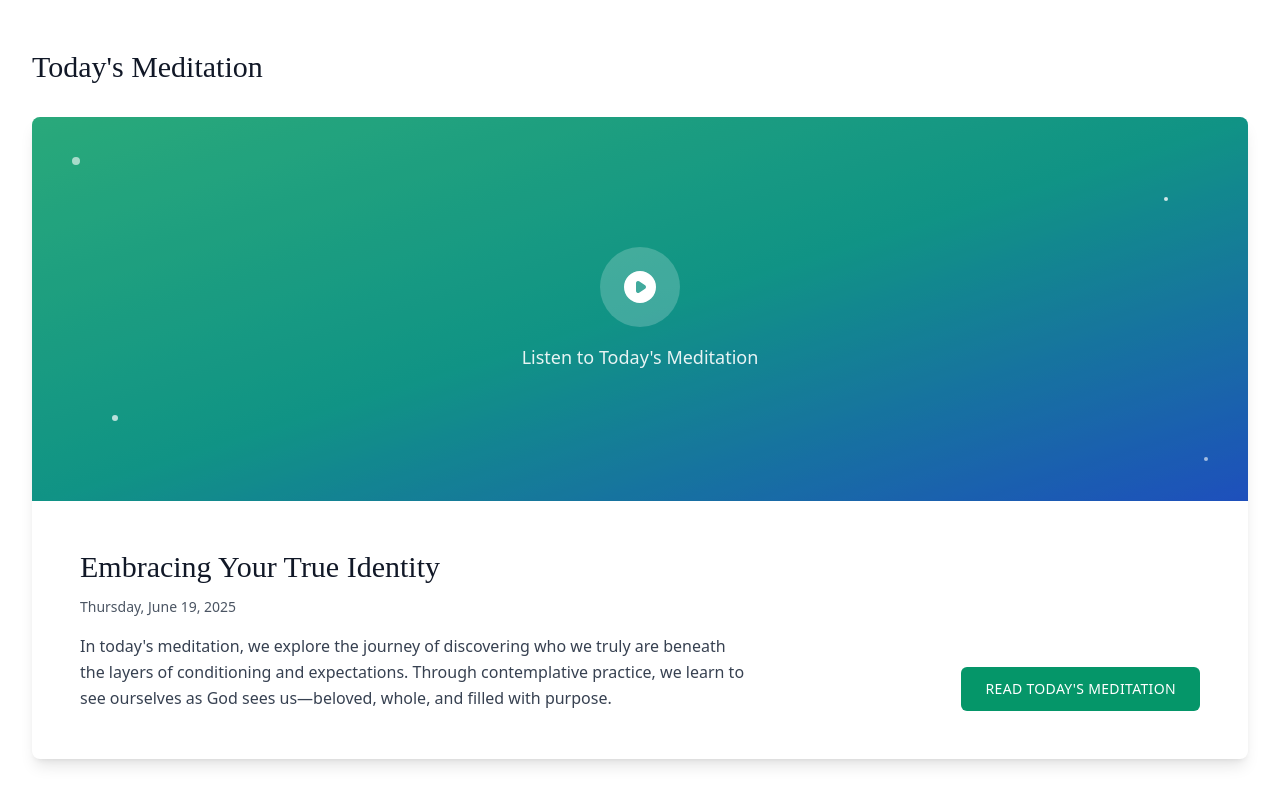
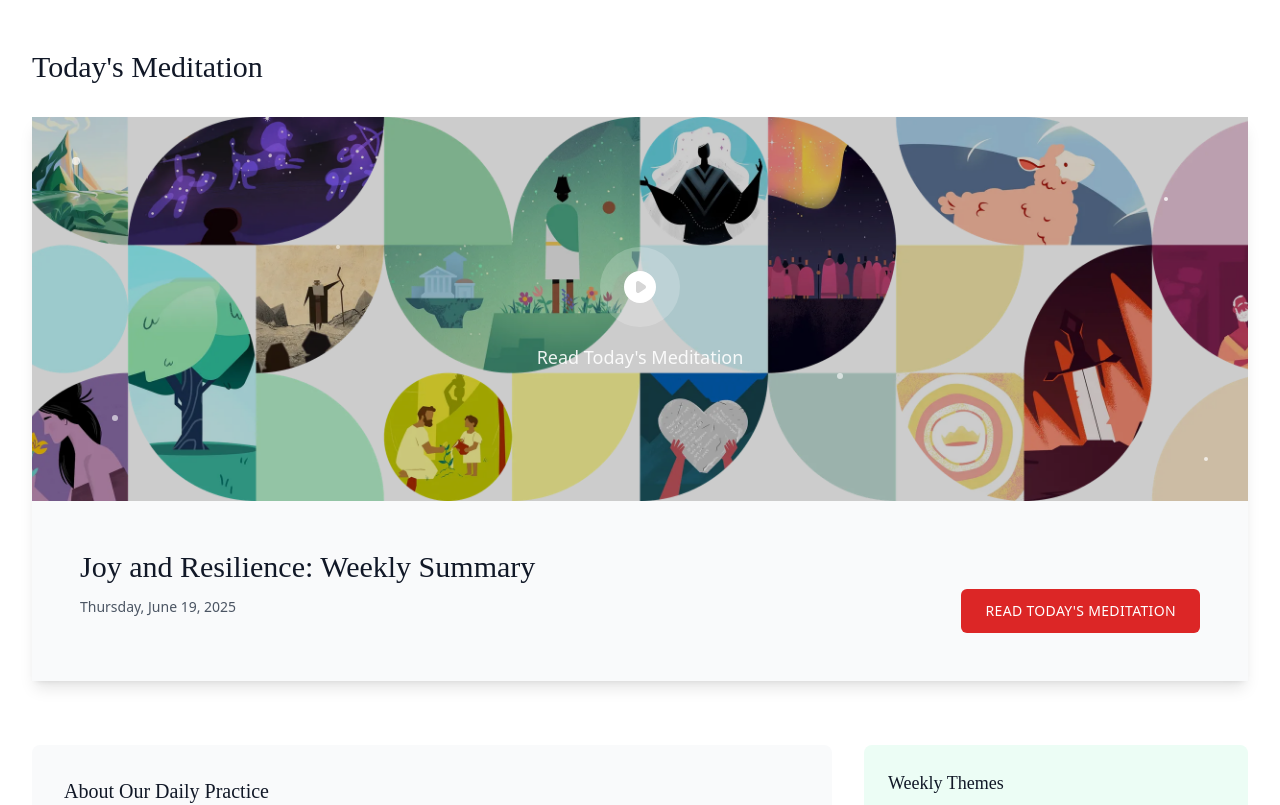
Before and after one commit to eldoJr/mind-and-wholeness, a React (Vite) app: page /programs/meditations in a window 1280 px wide. Shown: the part 487-1292 px from the top of the page. Built offline with nearby package versions, Linux system fonts and the light colour scheme.

Commit message:
up: meditations

```diff
--- a/src/components/sections/programs/meditations/Meditations.tsx
+++ b/src/components/sections/programs/meditations/Meditations.tsx
@@ -2,6 +2,7 @@ import { useState } from "react";
 import { ChevronRight } from "lucide-react";
 import { motion } from 'framer-motion';
 import { Link } from "react-router-dom";
+import homeImg from "/src/assets/images/home-mosaic-grid-image.webp"
 
 const DailyMeditations = () => {
   const [currentDate] = useState(() => {
@@ -16,16 +17,8 @@ const DailyMeditations = () => {
 
   return (
     <section className="bg-white">
-      <div className="max-w-7xl mx-auto px-4 sm:px-6 lg:px-8 py-8">
-        {/* Breadcrumb */}
-        <nav className="flex items-center space-x-2 text-sm text-gray-600 mb-8">
-          <Link to="/" className="hover:text-gray-900 transition-colors">Home</Link>
-          <ChevronRight className="w-4 h-4" />
-          <span className="text-gray-900 underline">Daily Meditations</span>
-        </nav>
-
                     {/* Header */}
-      <div className="bg-gradient-to-r from-green-600 to-green-800 py-20 px-6 text-center text-white">
+      <div className="bg-gradient-to-r from-green-600 to-green-800 py-20 text-center text-white">
         <motion.div
           initial={{ y: -20, opacity: 0 }}
           animate={{ y: 0, opacity: 1 }}
@@ -38,6 +31,13 @@ const DailyMeditations = () => {
           </h2>
         </motion.div>
       </div>
+      <div className="max-w-7xl mx-auto px-4 sm:px-6 lg:px-8 py-8">
+        {/* Breadcrumb */}
+        <nav className="flex items-center space-x-2 text-sm text-gray-600 mb-8">
+          <Link to="/" className="hover:text-gray-900 transition-colors">Home</Link>
+          <ChevronRight className="w-4 h-4" />
+          <span className="text-gray-900 underline">Daily Meditations</span>
+        </nav>
 
         {/* Header */}
         <div className="mb-12">
@@ -55,46 +55,52 @@ const DailyMeditations = () => {
             Today's Meditation
           </h3>
 
-          {/* Meditation Card */}
-          <div className="relative bg-white rounded-lg shadow-lg overflow-hidden">
-            {/* Hero Image */}
-            <div className="relative h-80 sm:h-96 bg-gradient-to-br from-emerald-400 via-teal-500 to-blue-600">
+          {/* Joy and Resilience Card */}
+<div className="relative overflow-hidden bg-white shadow-lg">
+  {/* Background Image */}
+  <div
+    className="relative h-80 sm:h-96 bg-cover bg-center"
+    style={{ backgroundImage: `url(${homeImg})` }}
+  >
+    {/* Overlay */}
     <div className="absolute inset-0 bg-black bg-opacity-20"></div>
     <div className="absolute inset-0 flex items-center justify-center">
       <div className="text-center text-white p-8">
         <div className="w-20 h-20 bg-white bg-opacity-20 rounded-full flex items-center justify-center mx-auto mb-4">
           <svg className="w-10 h-10" fill="currentColor" viewBox="0 0 20 20">
-                      <path fillRule="evenodd" d="M10 18a8 8 0 100-16 8 8 0 000 16zM9.555 7.168A1 1 0 008 8v4a1 1 0 001.555.832l3-2a1 1 0 000-1.664l-3-2z" clipRule="evenodd" />
+            <path
+              fillRule="evenodd"
+              d="M10 18a8 8 0 100-16 8 8 0 000 16zM9.555 7.168A1 1 0 008 8v4a1 1 0 001.555.832l3-2a1 1 0 000-1.664l-3-2z"
+              clipRule="evenodd"
+            />
           </svg>
         </div>
-                  <p className="text-lg font-medium opacity-90">Listen to Today's Meditation</p>
+        <p className="text-lg font-medium opacity-90">Read Today's Meditation</p>
       </div>
     </div>
-              {/* Decorative elements */}
-              <div className="absolute top-10 left-10 w-2 h-2 bg-white rounded-full opacity-60"></div>
+
+    {/* Decorative water splash dots */}
+    <div className="absolute top-10 left-10 w-2 h-2 bg-white rounded-full opacity-70"></div>
     <div className="absolute top-20 right-20 w-1 h-1 bg-white rounded-full opacity-80"></div>
-              <div className="absolute bottom-20 left-20 w-1.5 h-1.5 bg-white rounded-full opacity-70"></div>
-              <div className="absolute bottom-10 right-10 w-1 h-1 bg-white rounded-full opacity-60"></div>
+    <div className="absolute bottom-20 left-20 w-1.5 h-1.5 bg-white rounded-full opacity-60"></div>
+    <div className="absolute bottom-10 right-10 w-1 h-1 bg-white rounded-full opacity-70"></div>
+    <div className="absolute top-1/3 left-1/4 w-1 h-1 bg-white rounded-full opacity-50"></div>
+    <div className="absolute top-2/3 right-1/3 w-1.5 h-1.5 bg-white rounded-full opacity-60"></div>
   </div>
 
-            {/* Content */}
-            <div className="p-8 sm:p-12">
+  {/* Content Section */}
+  <div className="p-8 sm:p-12 bg-gray-50">
     <div className="flex flex-col sm:flex-row sm:items-end sm:justify-between">
       <div className="mb-6 sm:mb-0">
         <h4 className="text-2xl sm:text-3xl font-serif text-gray-900 mb-3">
-                    Embracing Your True Identity
+          Joy and Resilience: Weekly Summary
         </h4>
         <p className="text-sm text-gray-600 mb-4">
             {currentDate}
         </p>
-                  <p className="text-base text-gray-700 leading-relaxed max-w-2xl">
-                    In today's meditation, we explore the journey of discovering who we truly are beneath the layers
-                    of conditioning and expectations. Through contemplative practice, we learn to see ourselves as
-                    God sees us—beloved, whole, and filled with purpose.
-                  </p>
       </div>
       <div className="flex-shrink-0">
-                  <button className="bg-emerald-600 hover:bg-emerald-700 text-white px-6 py-3 rounded-md font-medium transition-colors duration-200 uppercase tracking-wide text-sm">
+        <button className="bg-red-600 hover:bg-red-700 text-white px-6 py-3 rounded-md font-medium transition-colors duration-200 uppercase tracking-wide text-sm">
           Read Today's Meditation
         </button>
       </div>
```
Lines whose indentation alone changed are shown as unchanged.
